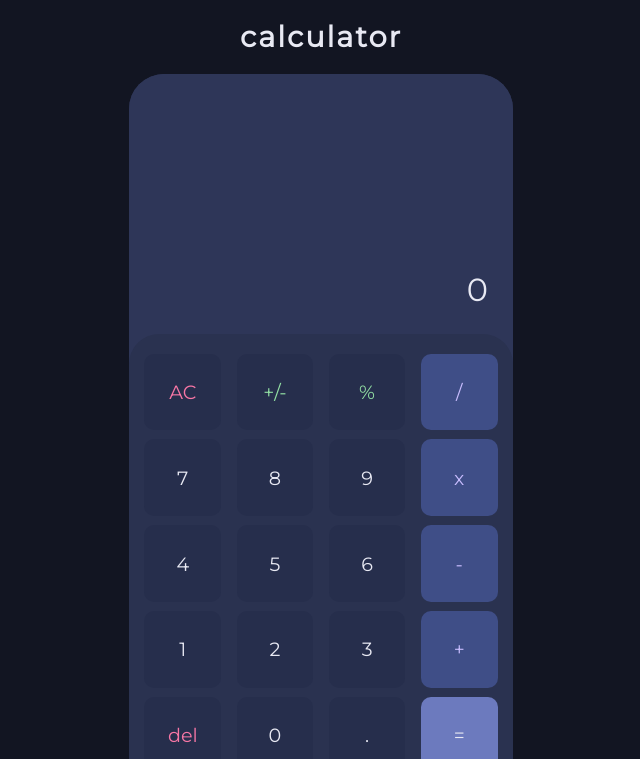
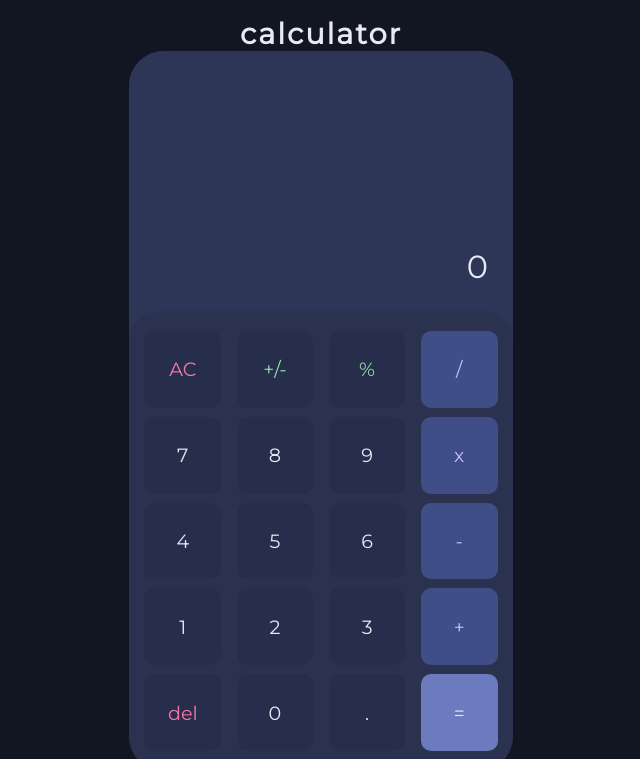
Before and after one commit to yipqp/calculator, a plain HTML site: page index.html in a window 1280 px wide. Shown: the top 759 px of the page, without its empty margins (319-959 px from the left). Drawn offline with Linux system fonts and the light colour scheme.

Commit message:
Adjust heading

```diff
--- a/styles.css
+++ b/styles.css
@@ -1,6 +1,4 @@
 @import url('https://fonts.googleapis.com/css2?family=Montserrat&family=Nunito&display=swap');
-
-/* https://colorhunt.co/palette/404258474e6850577a6b728e */
 
 body {
     display: flex;
@@ -18,6 +16,8 @@ body {
 .title {
     font-size: 1.8rem;
     letter-spacing: 2px;
+    margin: 0;
+    padding-top: 1rem;
 }
 
 main {
```
